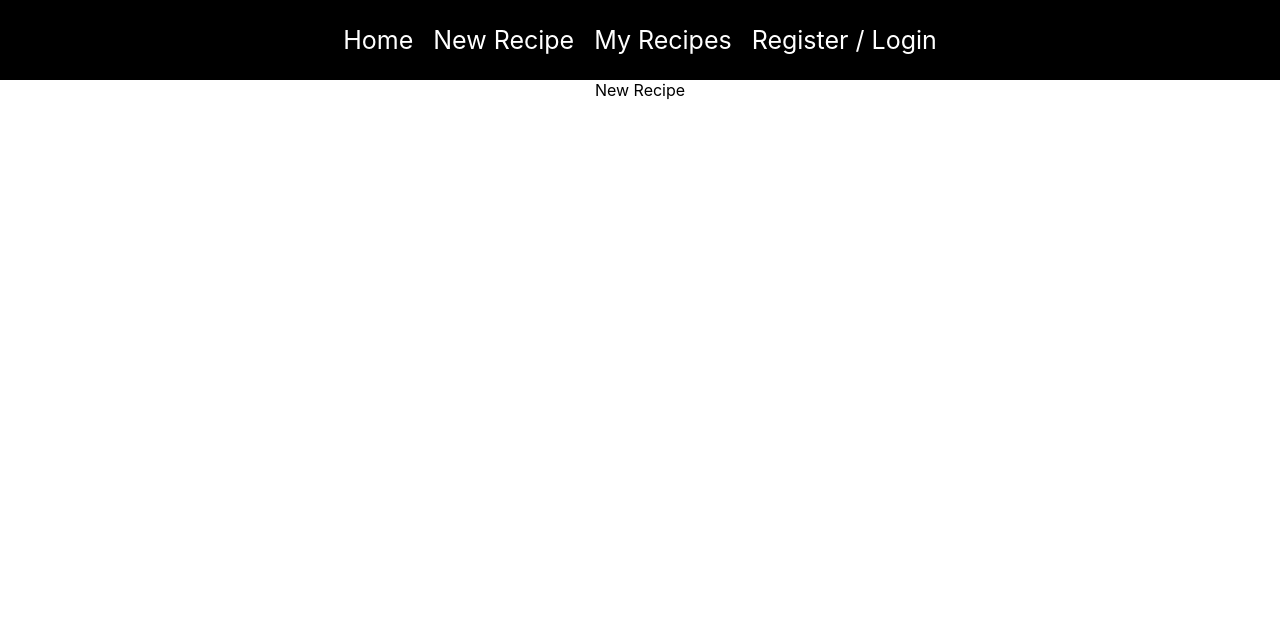
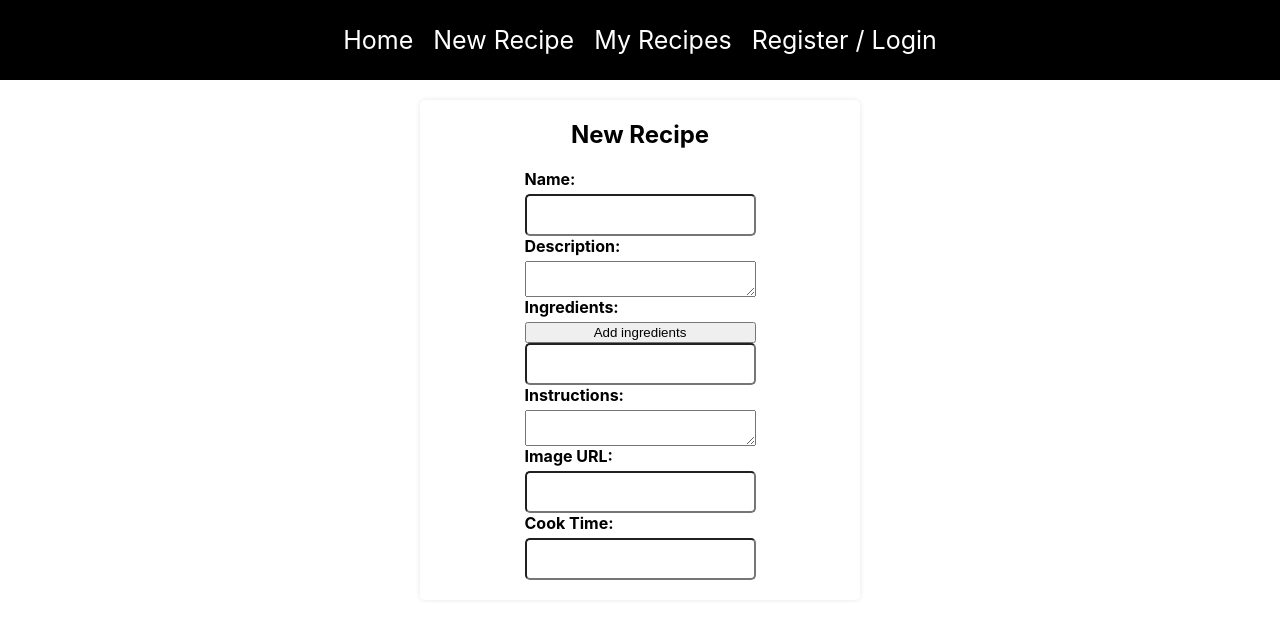
Before and after one commit to martinsliz/the-recipe-app, a React (Create React App) app in the folder client/: page /newRecipe in a window 1280 px wide. Shown: the top 618 px of the page. Built offline with nearby package versions, Linux system fonts and the light colour scheme; no server answers.

Commit message:
setup New Recipe page

```diff
--- a/client/src/pages/newRecipe.js
+++ b/client/src/pages/newRecipe.js
@@ -1,7 +1,58 @@
-import React from 'react'
+import { useState } from 'react'
 
 const newRecipe = () => {
-  return <div>New Recipe</div>
+  const [newRecipe, setNewRecipe] = useState({
+    name: '',
+    ingredients: [],
+    instructions: '',
+    imageUrl: '',
+    cookTime: '',
+    userOwner: 0
+  })
+
+  const handleChange = (event) => {
+    const { name, value } = event.target
+    setNewRecipe({ ...recipe, [name]: value })
+  }
+
+  const addIngredient = () => {
+    setNewRecipe({ ...recipe, ingredients: [] })
+  }
+
+  return (
+    <div className="create-recipe">
+      <h2>New Recipe</h2>
+      <form>
+        <label htmlFor="name">Name: </label>
+        <input type="text" id="name" name="name" onChange={handleChange} />
+        <label htmlFor="description">Description: </label>
+        <textarea id="text" name="description" onChange={handleChange} />
+        <label htmlFor="ingredients">Ingredients: </label>
+        <button onClick={addIngredient}>Add ingredients</button>
+        <input
+          type="text"
+          id="ingredients"
+          name="ingredients"
+          onChange={handleChange}
+        />
+        <label htmlFor="instructions">Instructions: </label>
+        <textarea
+          id="instructions"
+          name="instructions"
+          onChange={handleChange}
+        />
+        <label htmlFor="imageUrl">Image URL: </label>
+        <input type="text" id="name" name="imageUrl" onChange={handleChange} />
+        <label htmlFor="cookingTime">Cook Time: </label>
+        <input
+          type="text"
+          id="cookingTime"
+          name="cookingTime"
+          onChange={handleChange}
+        />
+      </form>
+    </div>
+  )
 }
 
 export default newRecipe
```
